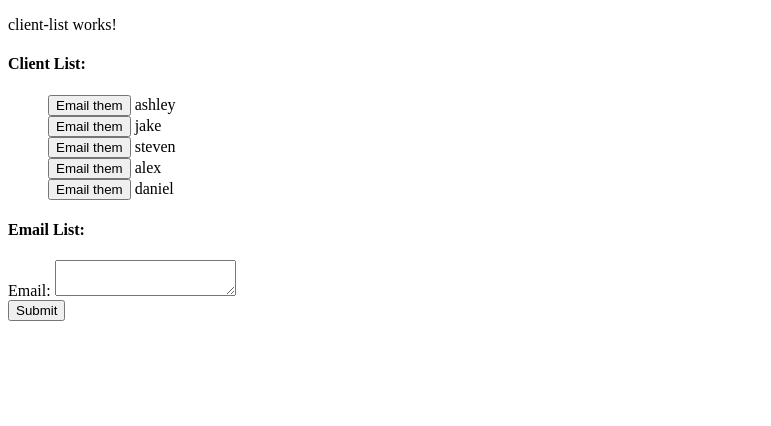
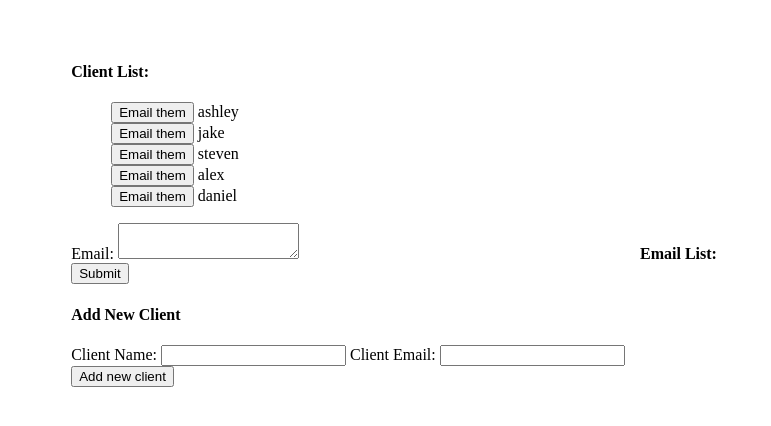
Before and after one commit to thedanielenrico/emailCamp, an Angular app in the folder client/: page / in a window 1280 px wide. Shown: the top 426 px of the page, without its empty margins (0-771 px from the left). Built offline with nearby package versions, Linux system fonts and the light colour scheme.

Commit message:
start work on new client

```diff
--- a/client/src/app/app.component.css
+++ b/client/src/app/app.component.css
@@ -0,0 +1,3 @@
+.container {
+    margin: 5%;
+}
--- a/client/src/app/app.component.html
+++ b/client/src/app/app.component.html
@@ -1,3 +1,7 @@
-<app-email-form></app-email-form>
+<div class="container">
 
-<router-outlet></router-outlet>
+    <app-email-form></app-email-form>
+    <app-new-client></app-new-client>
+
+    <router-outlet></router-outlet>
+</div>
--- a/client/src/app/client-list/client-list.component.css
+++ /dev/null
@@ -1,3 +0,0 @@
-li {
-    list-style-type: none;
-}
--- a/client/src/app/client-list/client-list.component.html
+++ /dev/null
@@ -1,28 +0,0 @@
-<p>client-list works!</p>
-<h4>
-    Client List:
-</h4>
-
-<div class="clientList">
-    <ul>
-        <li *ngFor="let client of clientList">
-            <div *ngIf="!client.selected">
-                <button id={{client.name}} (click)="onSelect(client.name)">Email them</button>
-                {{ client.name }}
-            </div>
-        </li>
-    </ul>
-</div>
-<div class="emailList">
-    <h4>
-        Email List:
-    </h4>
-    <ul>
-        <li *ngFor="let client of clientList">
-            <div *ngIf="client.selected">
-                <button id={{client.name}} (click)="onRemove(client.name)">Remove</button>
-                {{ client.name }}
-            </div>
-        </li>
-    </ul>
-</div>
--- a/client/src/app/client-list/client-list.component.ts
+++ /dev/null
@@ -1,49 +0,0 @@
-import { Component, OnInit } from '@angular/core';
-
-@Component({
-  selector: 'app-client-list',
-  templateUrl: './client-list.component.html',
-  styleUrls: ['./client-list.component.css']
-})
-export class ClientListComponent implements OnInit {
-
-  clientList = [
-    {
-      name: 'ashley',
-      selected: false,
-    },
-    {
-      name: 'jake',
-      selected: false,
-    },
-    {
-      name: 'steven',
-      selected: false,
-
-    },
-    {
-      name: 'alex',
-      selected: false,
-    },
-    {
-      name: 'daniel',
-      selected: false,
-    },
-  ]
-
-  constructor() { }
-
-
-  onSelect(name) {
-    this.clientList.filter(person => person.name == name ? person.selected = true : person )
-  }
-
-
-  onRemove(name){
-    this.clientList.filter(person => person.name == name ? person.selected = false : person )
-  }
-
-  ngOnInit() {
-  }
-
-}
--- a/client/src/app/email-form/email-form.component.css
+++ b/client/src/app/email-form/email-form.component.css
@@ -0,0 +1,11 @@
+li {
+    list-style-type: none;
+}
+#emailList {
+    float: right;
+    width: 50%;
+}
+#clientList {
+    width: 50%;
+    margin-right: 0;
+}
--- a/client/src/app/email-form/email-form.component.html
+++ b/client/src/app/email-form/email-form.component.html
@@ -1,6 +1,36 @@
 <form [formGroup]="emailForm" (ngSubmit)="onSubmit()">
     <h4 *ngIf="success">Email sent!</h4>
-    <app-client-list></app-client-list>
+
+    <div id="clientList">
+        <h4>
+            Client List:
+        </h4>
+        <ul>
+            <li *ngFor="let client of clientList">
+                <div *ngIf="!client.selected">
+                    <button id={{client.name}} (click)="onSelect(client.name)">Email them</button>
+                    {{ client.name }}
+                </div>
+            </li>
+        </ul>
+    </div>
+    <div *ngIf="submitted && emailForm.controls.emailBody.errors" class="errors">
+        <div *ngIf="emailForm.controls.emailBody.errors.required">Please pick an email recipient</div>
+    </div>
+    <div id="emailList">
+        <h4>
+            Email List:
+        </h4>
+        <ul>
+            <li *ngFor="let client of clientList">
+                <div *ngIf="client.selected">
+                    <button id={{client.name}} (click)="onRemove(client.name)">Remove</button>
+                    {{ client.name }}
+                </div>
+            </li>
+        </ul>
+    </div>
+
     <label>
         Email:
         <textarea formControlName="emailBody"></textarea>
--- a/client/src/app/email-form/email-form.component.ts
+++ b/client/src/app/email-form/email-form.component.ts
@@ -19,6 +19,7 @@ export class EmailFormComponent implements OnInit {
   constructor(private formBuilder: FormBuilder) {
     this.emailForm = this.formBuilder.group({
       emailBody: ['', Validators.required],
+
     })
 
   }
@@ -32,6 +33,39 @@ export class EmailFormComponent implements OnInit {
       this.success = true;
     }
   }
+  clientList = [
+    {
+      name: 'ashley',
+      selected: false,
+    },
+    {
+      name: 'jake',
+      selected: false,
+    },
+    {
+      name: 'steven',
+      selected: false,
+
+    },
+    {
+      name: 'alex',
+      selected: false,
+    },
+    {
+      name: 'daniel',
+      selected: false,
+    },
+  ]
+
+
+  onSelect(name) {
+    this.clientList.filter(person => person.name == name ? person.selected = true : person )
+  }
+
+
+  onRemove(name){
+    this.clientList.filter(person => person.name == name ? person.selected = false : person )
+  }
 
   ngOnInit() {
   }
--- /dev/null
+++ b/client/src/app/new-client/new-client.component.html
@@ -0,0 +1,14 @@
+<h4>
+    Add New Client
+</h4>
+<form [formGroup]="clientForm" (ngSubmit)="onSubmit()">
+    <label>
+        Client Name:
+        <input formControlName="clientName" type="text">
+    </label>
+    <label>
+        Client Email:
+        <input formControlName="clientEmail" type="email">
+    </label>
+</form>
+<button (click)="onSubmit()">Add new client</button>
--- /dev/null
+++ b/client/src/app/new-client/new-client.component.ts
@@ -0,0 +1,41 @@
+import { Component, OnInit } from '@angular/core';
+import { FormBuilder, FormGroup, Validators } from "@angular/forms";
+
+
+@Component({
+  selector: 'app-new-client',
+  templateUrl: './new-client.component.html',
+  styleUrls: ['./new-client.component.css']
+})
+export class NewClientComponent implements OnInit {
+
+  clientForm: FormGroup;
+
+  success = false;
+  submitted = false;
+
+
+
+  constructor(private formBuilder: FormBuilder) {
+    this.clientForm = this.formBuilder.group({
+      clientName: ['', Validators.required],
+      clientEmail: ['', Validators.required]
+
+    })
+
+  }
+  onSubmit() {
+    // this.submitted = true;
+    // if (this.clientForm.invalid) {
+    //   return;
+    // } else {
+    //   console.log("Good job!")
+    //   this.success = true;
+    // }
+    console.log(this.clientForm.value)
+  }
+
+  ngOnInit() {
+  }
+
+}
```
Also changed, not shown: client/src/app/app.module.ts (+3 -4 lines), client/src/app/new-client/new-client.component.css (added), 1 other file (tests, documents, lock files or other folders).
